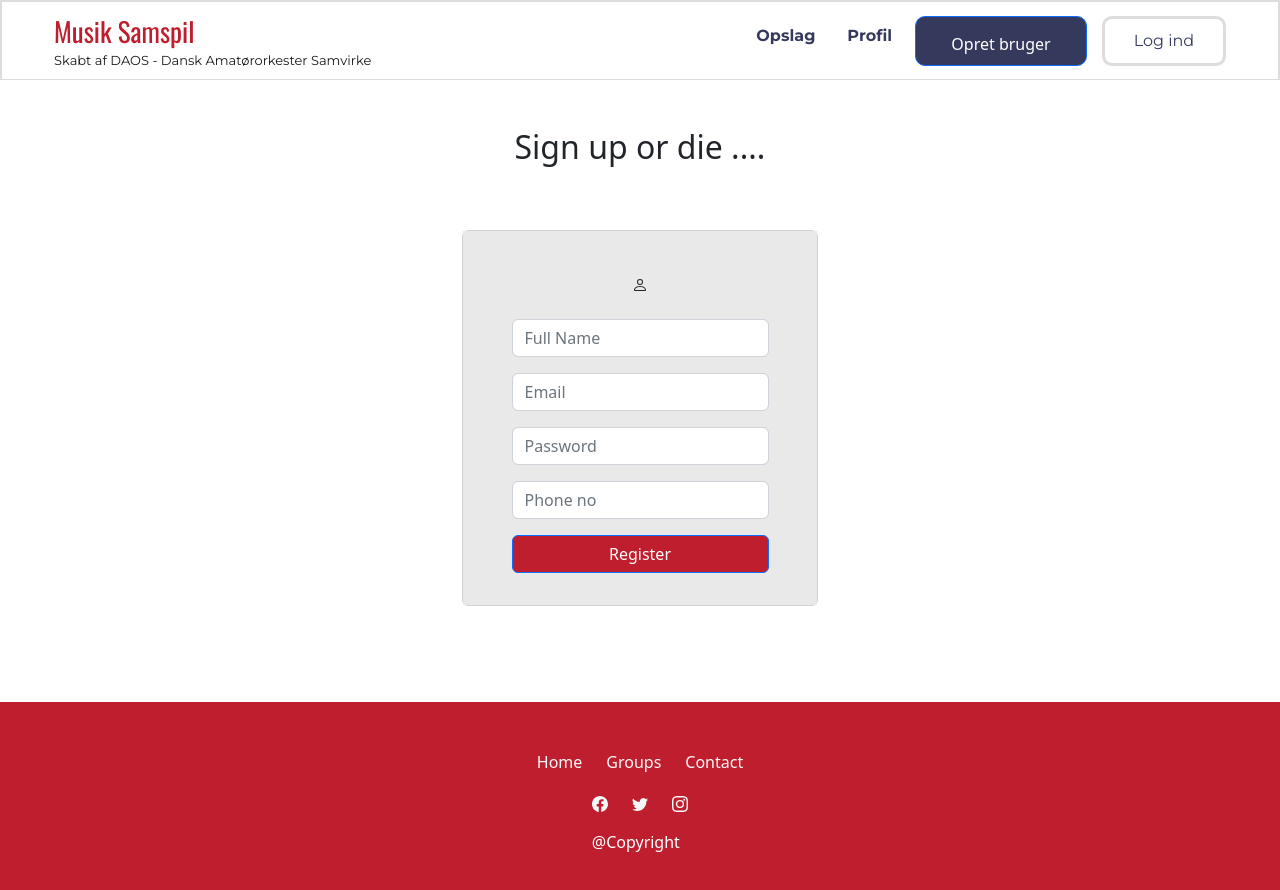
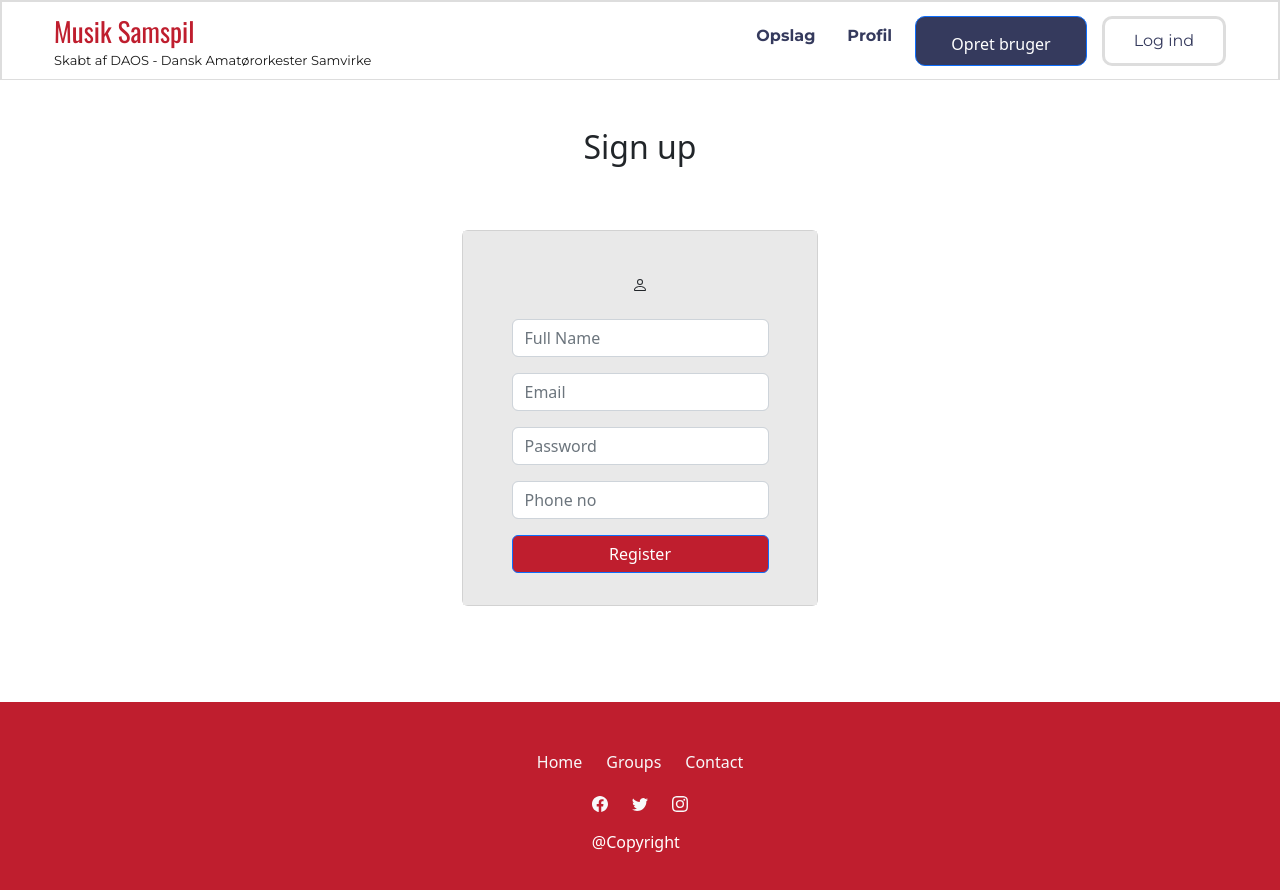
Before and after one commit to mmariom/musik-samspil-react, a React (Create React App) app: page /signup in a window 1280 px wide. Shown: the top 890 px of the page. Built offline with nearby package versions, Linux system fonts and the light colour scheme.

Commit message:
Changes to text

```diff
--- a/src/screens/LoginScreen.jsx
+++ b/src/screens/LoginScreen.jsx
@@ -59,7 +59,7 @@ const LoginScreen = () => {
         <div className="container">
             <div className="row mb-5">
                 <div className="col-md-8 col-xl-6 text-center mx-auto">
-                    <h2>Log in or die ....</h2>
+                    <h2>Log in</h2>
                     <p className="w-lg-50"></p>
                 </div>
             </div>
--- a/src/screens/RegisterScreen.jsx
+++ b/src/screens/RegisterScreen.jsx
@@ -92,7 +92,7 @@ const RegisterScreen = () => {
         <div className="container">
             <div className="row mb-5">
                 <div className="col-md-8 col-xl-6 text-center mx-auto">
-                    <h2>Sign up or die ....</h2>
+                    <h2>Sign up</h2>
                     <p className="w-lg-50"></p>
                 </div>
             </div>
--- a/src/screens/ResetPassword.jsx
+++ b/src/screens/ResetPassword.jsx
@@ -47,7 +47,7 @@ const ResetPassword = () => {
         <div className="container">
             <div className="row mb-5">
                 <div className="col-md-8 col-xl-6 text-center mx-auto">
-                    <h2>Sign up or die ....</h2>
+                    <h2>Reset password</h2>
                     <p className="w-lg-50"></p>
                 </div>
             </div>
```
Also changed, not shown: src/css/styles.css (line endings or trailing spaces).
